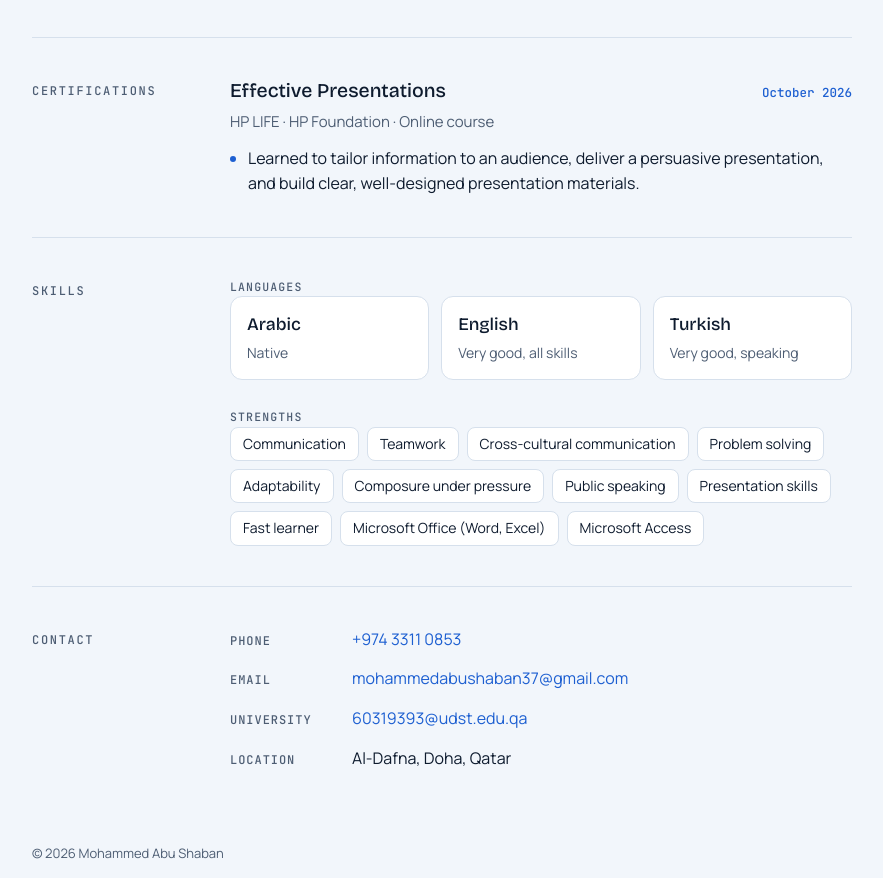
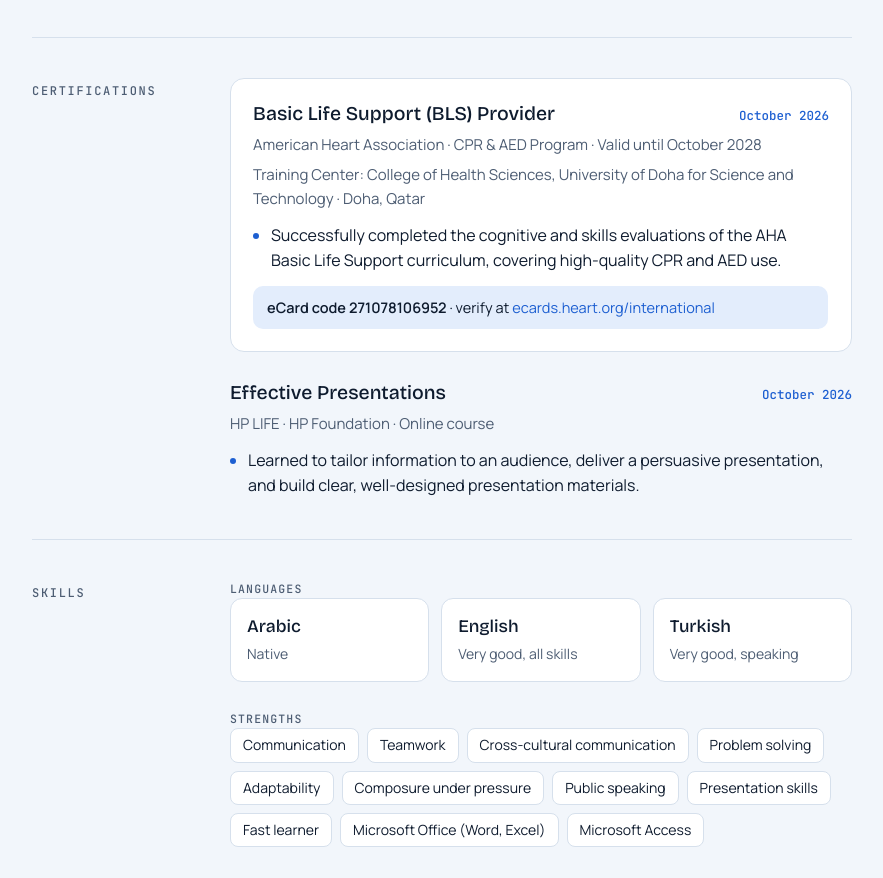
Before and after one commit to mohammedabushaban37-cell/mohammedabushaban37-cell.github.io, a plain HTML site: page index.html in a window 1280 px wide. Shown: the part 1839-2717 px from the top of the page, without its empty margins (198-1081 px from the left). Drawn offline with nearby package versions, Linux system fonts and the light colour scheme.

Commit message:
Add files via upload

```diff
--- a/index.html
+++ b/index.html
@@ -236,6 +236,18 @@ footer { padding-top: 32px; font-size: 13px; color: var(--muted); }
   <section id="certifications">
     <h2>Certifications</h2>
     <div class="content">
+      <div class="item featured">
+        <div class="item-head">
+          <h3>Basic Life Support (BLS) Provider</h3>
+          <span class="date">October 2026</span>
+        </div>
+        <p class="org">American Heart Association · CPR &amp; AED Program · Valid until October 2028</p>
+        <p class="org">Training Center: College of Health Sciences, University of Doha for Science and Technology · Doha, Qatar</p>
+        <ul>
+          <li>Successfully completed the cognitive and skills evaluations of the AHA Basic Life Support curriculum, covering high-quality CPR and AED use.</li>
+        </ul>
+        <div class="award"><b>eCard code 271078106952</b> · verify at <a href="https://ecards.heart.org/international" target="_blank" rel="noopener">ecards.heart.org/international</a></div>
+      </div>
       <div class="item">
         <div class="item-head">
           <h3>Effective Presentations</h3>
```
